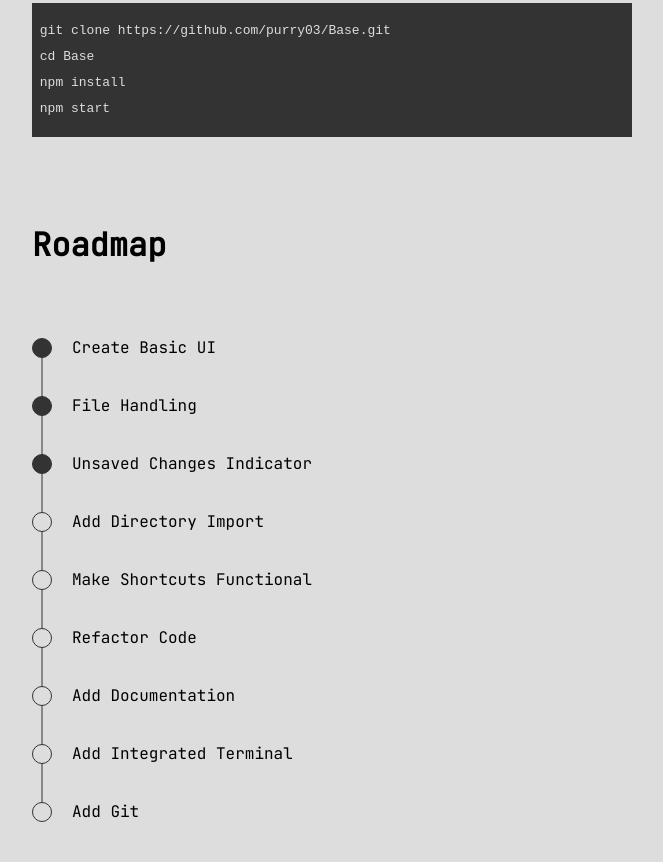
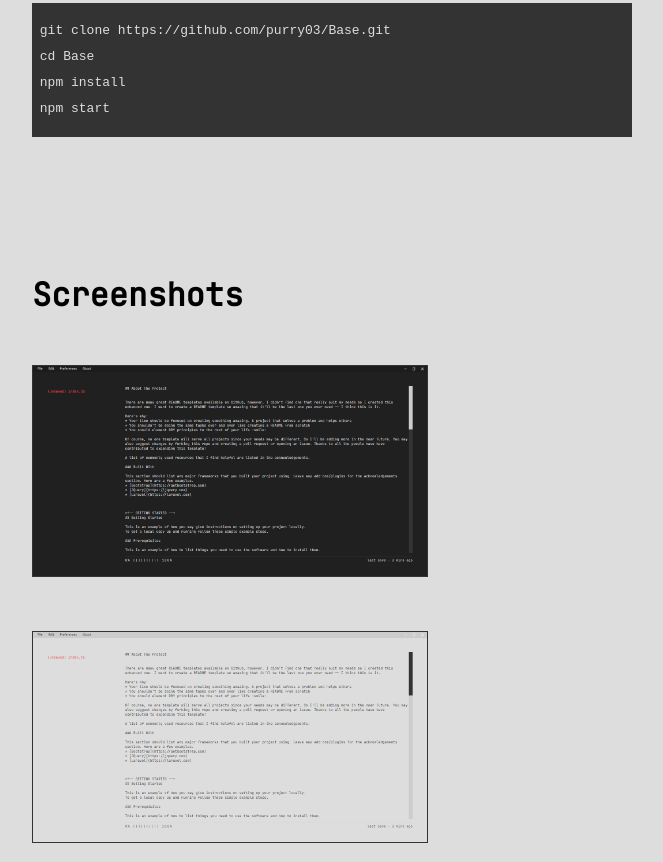
Before and after one commit to purry03/Base, an Electron app: page docs/index.html in a window 800 px wide. Shown: the part 518-1380 px from the top of the page, without its empty margins (68-731 px from the left). Drawn offline with Linux system fonts and the light colour scheme.

Commit message:
added screenshots

```diff
--- a/docs/css/index.css
+++ b/docs/css/index.css
@@ -66,6 +66,17 @@ a:visited {
   line-height: 2;
 }
 
+.screenshot-container {
+  padding: 50px;
+}
+
+.screenshot {
+  height: auto;
+  width: 66%;
+  margin: 25px 0;
+  border: 1px solid var(--foreground);
+}
+
 .roadmap-container {
   width: 100%;
   padding: 0 50px;
@@ -127,6 +138,8 @@ a:visited {
 @media only screen and (max-width: 768px) {
   body {
     padding: 0;
+    padding-bottom: 50px;
+    overflow-x: hidden;
   }
 
   h2 {
@@ -170,8 +183,13 @@ a:visited {
   }
 
   .roadmap-container,
-  .about-container {
+  .about-container,
+  .screenshot-container {
     padding: 0 10px;
+  }
+
+  .screenshot {
+    width: 100%;
   }
 
   .roadmap {
--- a/docs/index.html
+++ b/docs/index.html
@@ -35,6 +35,12 @@
  npm install
  npm start</pre
       >
+
+    </div>
+    <div class="screenshot-container">
+        <h2>Screenshots</h2>
+        <img src="img/screenshot-dark.PNG" class="screenshot">
+        <img src="img/screenshot-light.PNG" class="screenshot">
     </div>
     <div class="roadmap-container">
       <h2>Roadmap</h2>
```
Also changed, not shown: docs/img/screenshot-dark.PNG (added), docs/img/screenshot-light.PNG (added).
